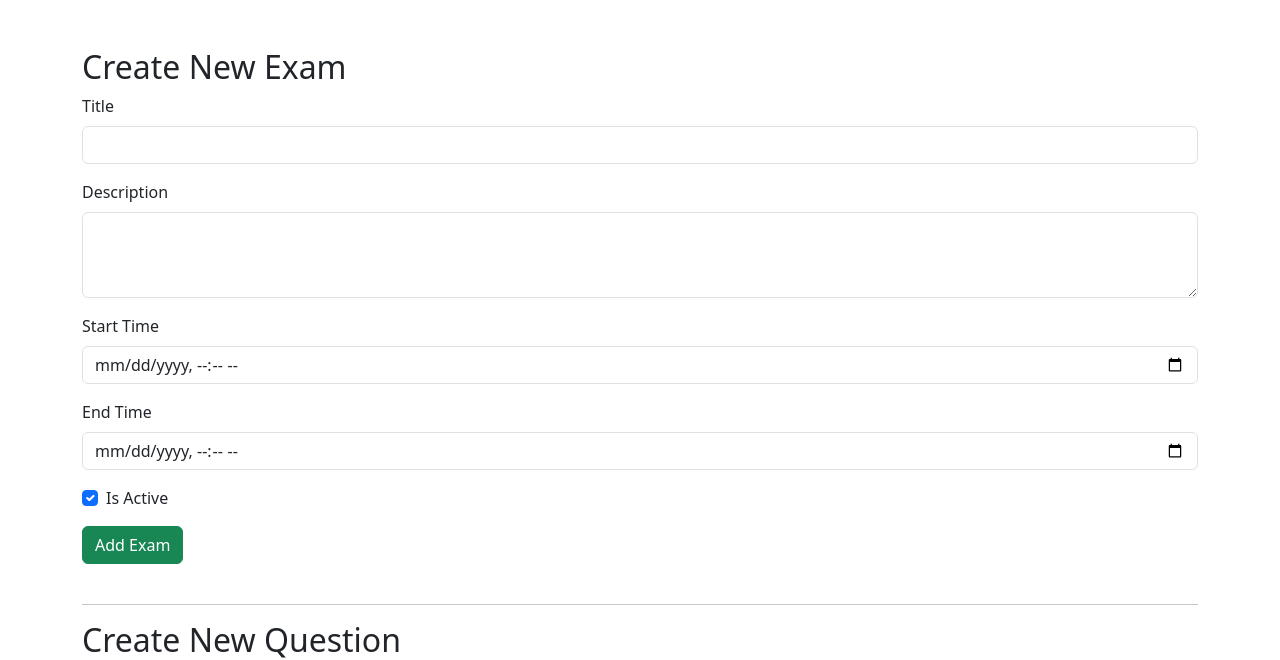
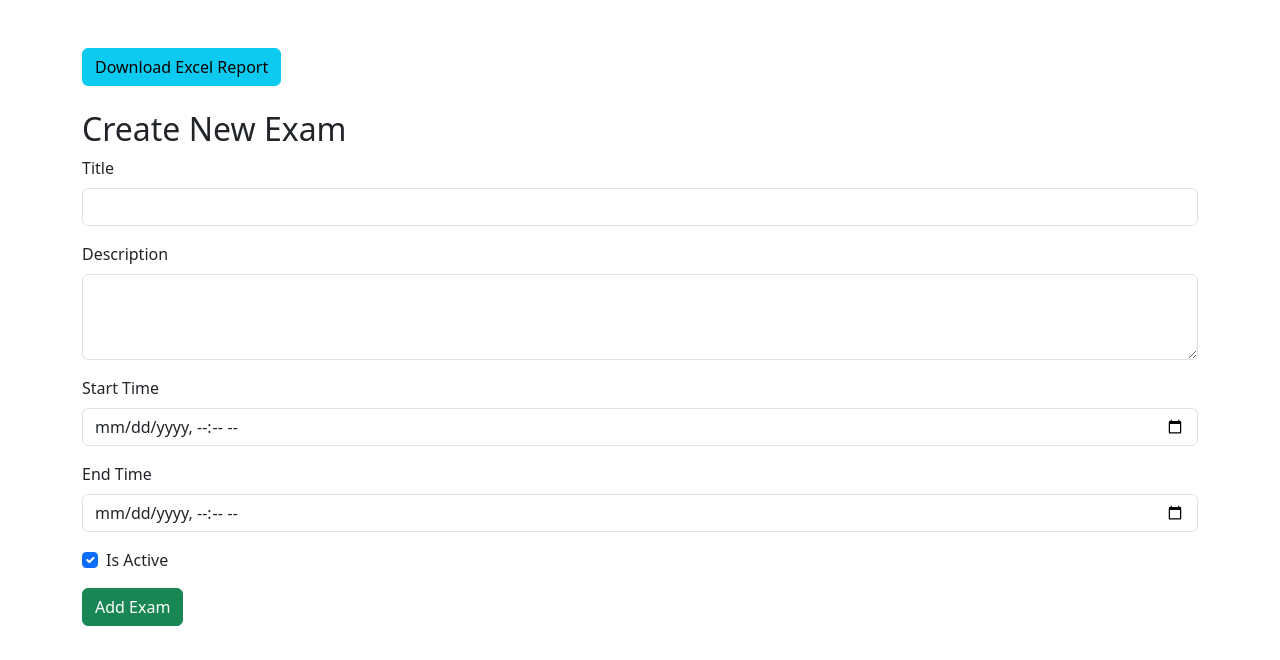
Before and after one commit to HOSEINMONJEZY83/django-exam-app, a Django app: template module_exam/templates/teacher_dashboard.html in a window 1280 px wide. Shown: the top 660 px of the page. Run offline with Django 5.2, Linux system fonts and the light colour scheme; the template is opened without the code that fills it: values that come from a table or form of the project are taken from there, others are empty.

Commit message:
Add Excel export functionality to teacher dashboard

```diff
--- a/module_exam/templates/teacher_dashboard.html
+++ b/module_exam/templates/teacher_dashboard.html
@@ -7,6 +7,9 @@
 </head>
 <body>
 <div class="container mt-5">
+    <form method="get" action="{% url 'export_excel' %}">
+        <button type="submit" class="btn btn-info mb-4">Download Excel Report</button>
+    </form>
 
     <h2>Create New Exam</h2>
     <form method="post" novalidate>
```
